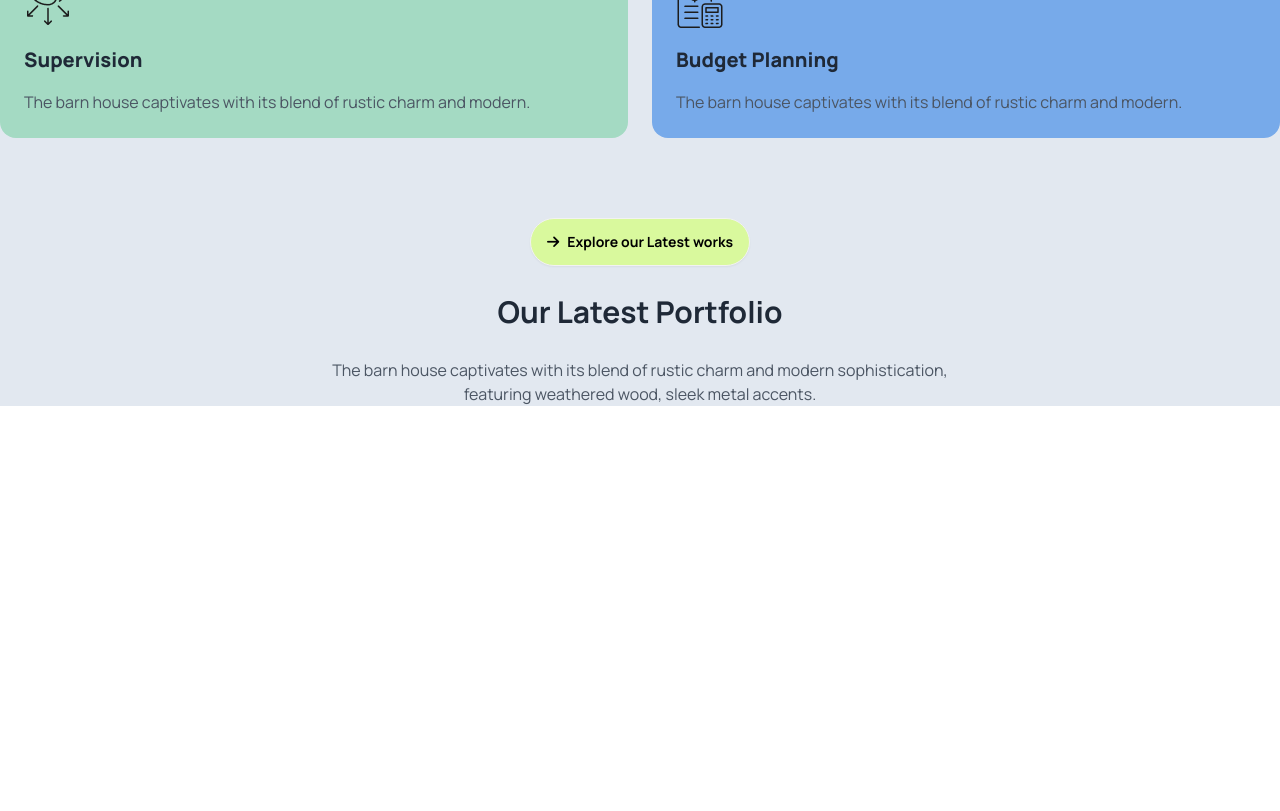
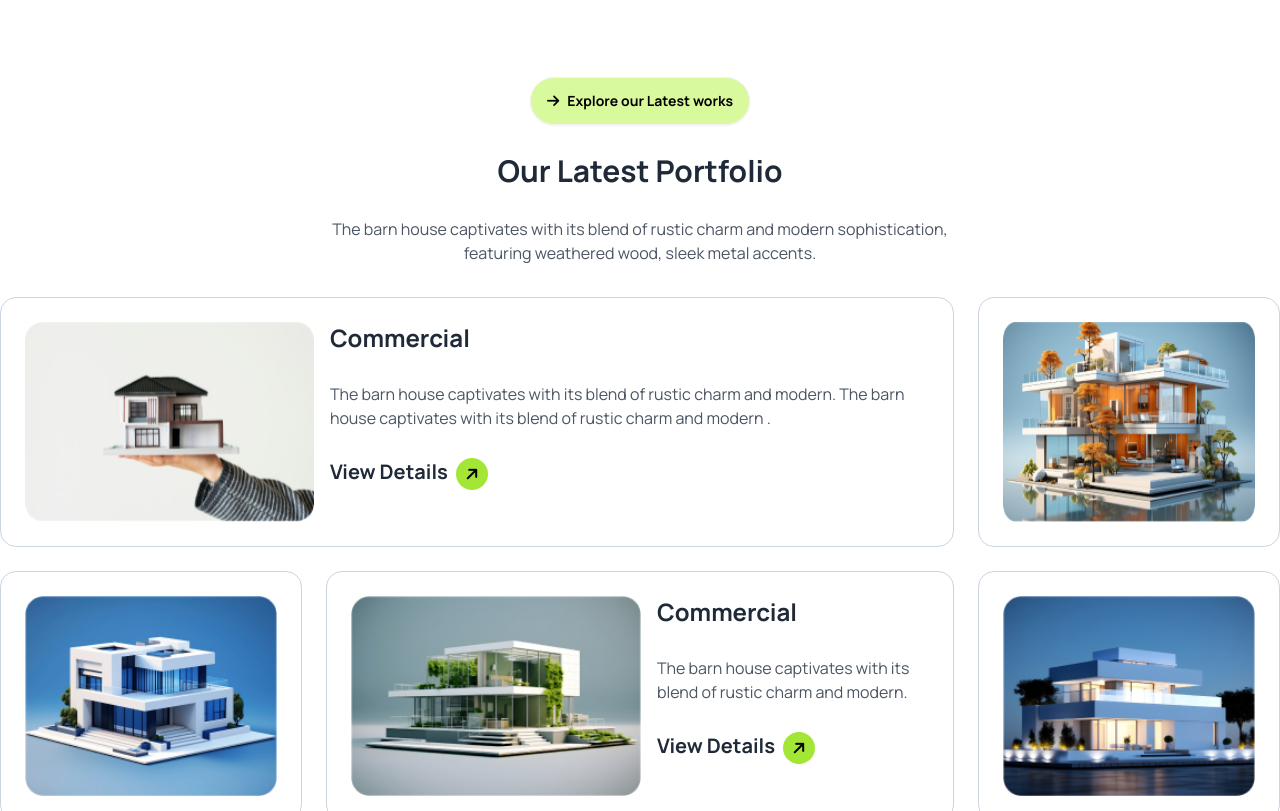
Before and after one commit to silvihuda/reset-assignment-03, a plain HTML site: page index.html in a window 1280 px wide. Shown: the part 1989-2800 px from the top of the page. Before the commit the page ends 2443 px from the top, so only its background shows below. Drawn offline with nearby package versions, Linux system fonts and the light colour scheme.

Commit message:
created latest portfolio section

```diff
--- a/index.html
+++ b/index.html
@@ -96,10 +96,10 @@
           </div>
     </header>
     <main>
-    <section class="my-12 bg-slate-200">
+    <div class="my-12 bg-slate-200">
         <!-- about us section -->
           <!-- text section -->
-           <div class="container mx-auto grid grid-cols-1 lg:grid-cols-2 gap-6 py-10">
+           <section class="container mx-auto grid grid-cols-1 lg:grid-cols-2 gap-6 py-10">
             <div class="space-y-4">
               <img src="assets/Vector.png" alt="">
               <button class="btn bg-white text-black font-bold rounded-3xl"><i class="fa-solid fa-arrow-right"></i>About Us</button>
@@ -132,16 +132,16 @@
              <div>
                  <img src="assets/Rectangle.png" alt="">
              </div>
-           </div>
+           </section>
         <!-- our works process section -->
-         <div class="container mx-auto  mt-12">
+         <section class="container mx-auto  mt-12">
             <div class="text-center space-y-7">
                 <button class="btn bg-white text-black font-bold rounded-3xl "><i class="fa-solid fa-arrow-right"></i>How we work</button>
                 <h1 class="text-3xl font-bold">Our Works Process</h1>
                 <p class="text-gray-600">The barn house captivates with its blend of rustic charm and  modern sophistication,<br> featuring weathered wood, sleek metal accents.</p>
             </div>
             <!-- cards container -->
-             <div class="grid grid-cols-1 lg:grid-cols-2 gap-6 mt-6">
+             <div class="grid grid-cols-1 lg:grid-cols-4 gap-6 mt-6 pb-10">
                 <!-- card1 -->
                  <div class="bg-[#E7C1D3] rounded-2xl p-6 space-y-4">
                     <img src="assets/concept.png" alt="">
@@ -167,13 +167,60 @@
                     <p class="text-gray-600">The barn house captivates with its blend of  rustic charm and modern.</p>
                  </div>
                 </div>
+         </section>
     </div>
      <!-- latest portfolio section -->
-          <div class="container mx-auto mt-20">
-            <div class="text-center space-y-7">
+     <section class="container  mx-auto mt-20">
+        <div class="text-center space-y-7 mb-8">
             <button class="btn bg-lime-200 text-black font-bold rounded-3xl "><i class="fa-solid fa-arrow-right"></i>Explore our Latest works</button>
             <h1 class="text-3xl font-bold">Our Latest Portfolio</h1>
             <p class="text-gray-600">The barn house captivates with its blend of rustic charm and  modern sophistication,<br> featuring weathered wood, sleek metal accents.</p>
+        </div>
+        <!-- portfolio container -->
+         <div class="grid grid-cols-1 lg:grid-cols-4 gap-6 ">
+          <!-- card 1 -->
+           <div class="lg:col-span-3 rounded-2xl border border-slate-300 p-6">
+             <div class="flex  lg:flex-row flex-col gap-4">
+              <!-- image -->
+               <img class="lg:w-[300px] lg:h-[200px]" src="assets/img1.png" alt="">
+               <!-- text content -->
+               <div class="space-y-7">
+                <h1 class="text-2xl font-bold">Commercial</h1>
+                <p class="text-gray-600">The barn house captivates with its blend of rustic charm and modern. The barn house captivates with its blend of rustic charm and modern .</p>
+                <div class="flex gap-2">
+                    <p class="text-xl font-bold">View Details</p>
+                    <span class="flex justify-center items-center w-8 h-8 bg-lime-400 text-black rounded-full -rotate-45"><i class="fa-solid fa-arrow-right"></i></span>
+                </div>
+               </div>
+             </div>
+           </div>
+           <!-- card 2 -->
+            <div class="rounded-2xl border border-slate-300 p-6">
+             <img class="lg:w-[300px] lg:h-[200px] w-full" src="assets/img2.png" alt="">
+            </div>
+            <!-- card 3 -->
+            <div class="rounded-2xl border border-slate-300 p-6">
+                <img class="lg:w-[300px] lg:h-[200px] w-full" src="assets/img3.png" alt="">
+            </div>
+            <!-- card 4 -->
+            <div class="lg:col-span-2 rounded-2xl border border-slate-300  p-6">
+                <div class="flex lg:flex-row flex-col gap-4">
+                 <!-- image -->
+                  <img class="lg:w-[300px] lg:h-[200px]" src="assets/img4.png" alt="">
+                  <!-- text content -->
+                  <div class="space-y-7">
+                   <h1 class="text-2xl font-bold">Commercial</h1>
+                   <p class="text-gray-600">The barn house captivates with its blend of rustic charm and modern.</p>
+                   <div class="flex gap-2">
+                       <p class="text-xl font-bold">View Details</p>
+                       <span class="flex justify-center items-center w-8 h-8 bg-lime-400 text-black rounded-full -rotate-45"><i class="fa-solid fa-arrow-right"></i></span>
+                   </div>
+                  </div>
+                </div>
+            </div>
+            <!-- card 5 -->
+            <div class="rounded-2xl border border-slate-300 p-6">
+                <img class="lg:w-[300px] lg:h-[200px] w-full" src="assets/img5.png" alt="">
             </div>
          </div>
       </section>
```
Lines whose indentation alone changed are shown as unchanged.
